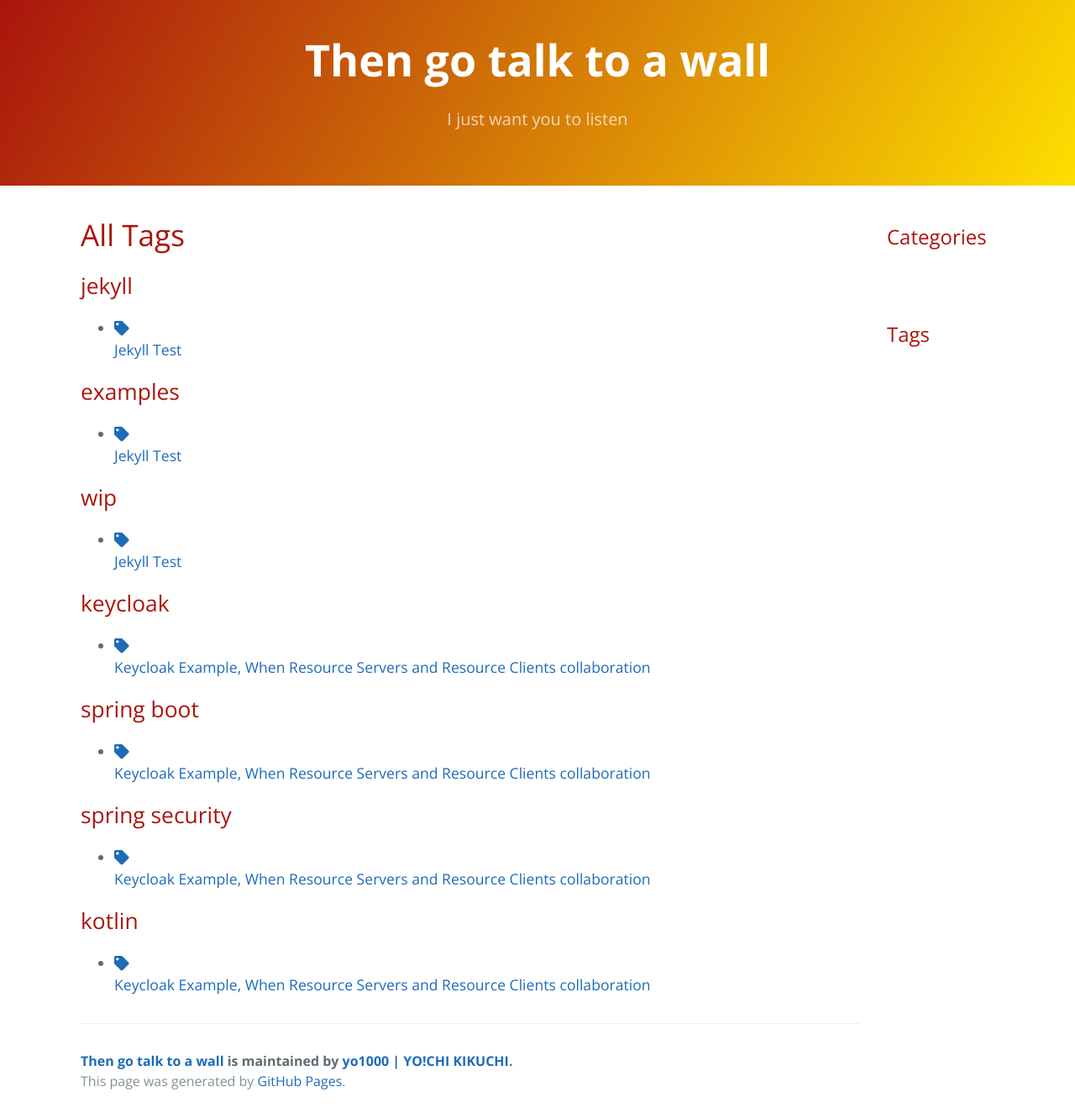
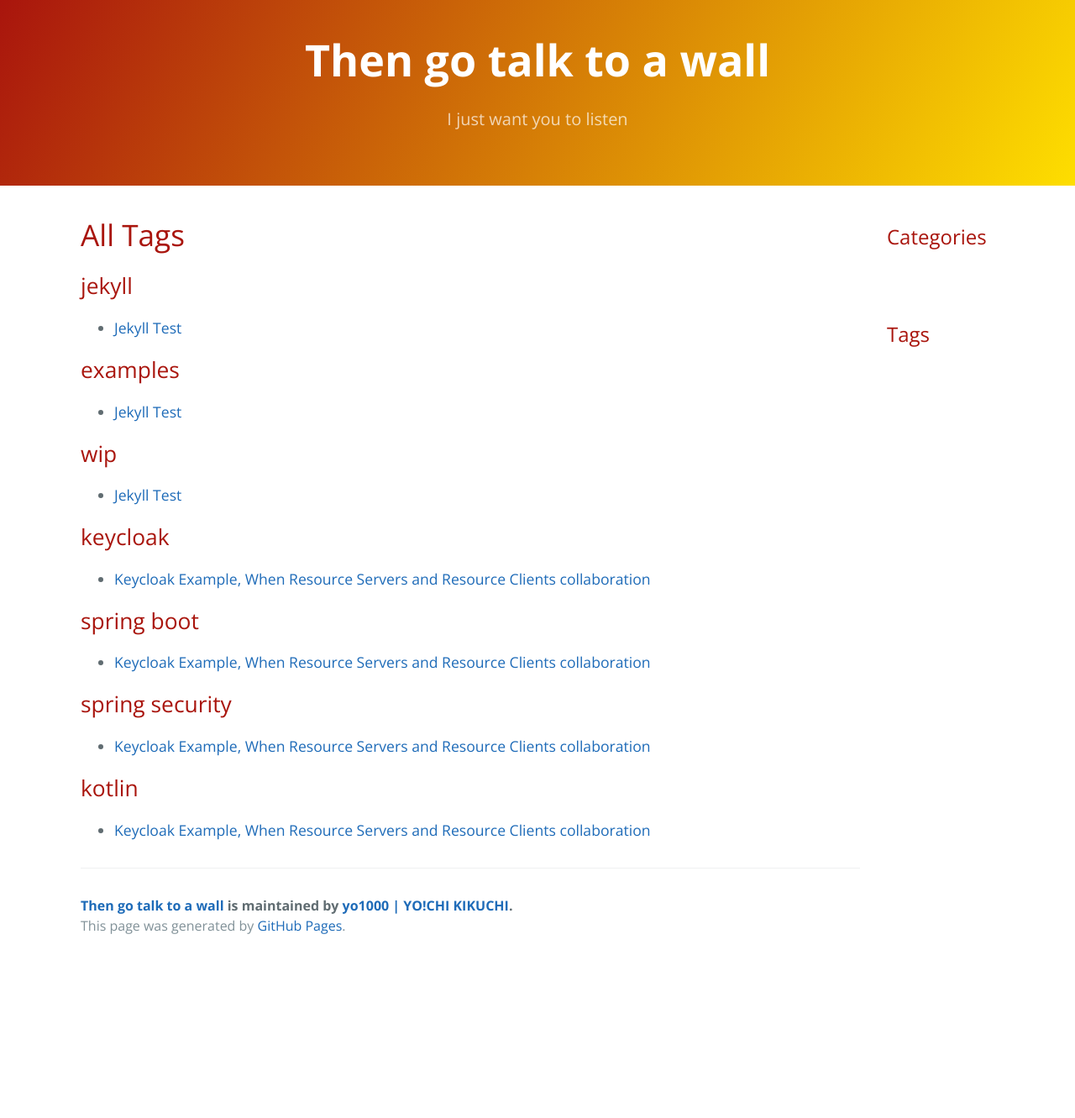
Before and after one commit to yo1000/blog.yo1000.com, a Jekyll site: the page built from pages/tags.html, in a window 1280 px wide. Shown: the whole page at 84% size. Built offline with Jekyll 4.4.1, drawn with Linux system fonts in a browser that asks for light colours; after the commit the page ends 1146 px from its top, so only the background shows below that.

Commit message:
Update tags.html

```diff
--- a/pages/tags.html
+++ b/pages/tags.html
@@ -10,8 +10,7 @@ permalink: /tags
   <h2 id="{{ tag[0] }}">{{ tag[0] }}</h2>
   <ul>
     {% for post in tag[1] %}
-    <li><a href="{{ post.url }}"><div class="icon"><span><i class="fas fa-tag"></i></span></div><div
-      class="label-container"><div class="label"><span>{{ post.title }}</span></div></div></a></li>
+    <li><a href="{{ post.url }}">{{ post.title }}</a></li>
     {% endfor %}
   </ul>
 </article>
```
